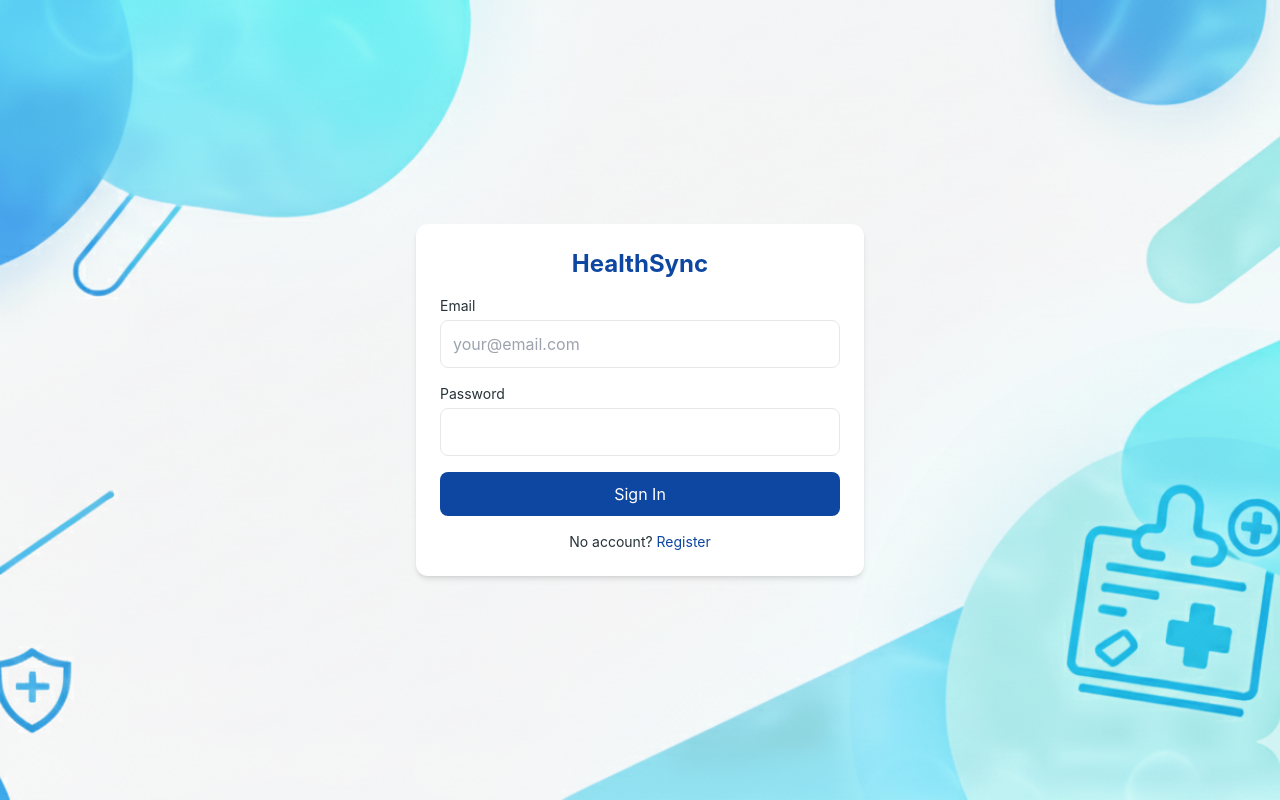
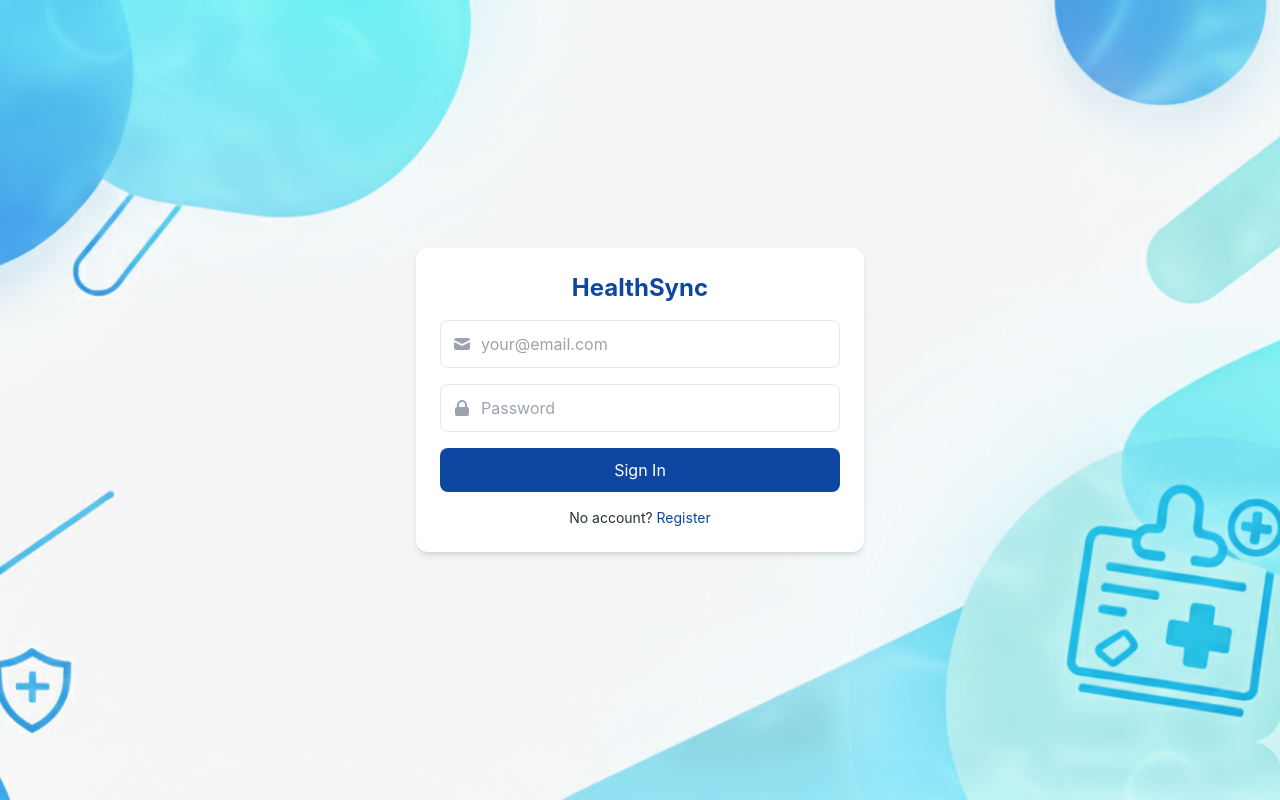
Before and after one commit to MuzammilCk/HealthCare, a React (Vite) app in the folder frontend/: page /auth/login in a window 1280 px wide. Built offline with nearby package versions, Linux system fonts and the light colour scheme; no server answers.

Commit message:
new changes

```diff
--- a/frontend/src/pages/auth/Login.jsx
+++ b/frontend/src/pages/auth/Login.jsx
@@ -25,13 +25,22 @@ export default function Login() {
 
   return (
     <form onSubmit={onSubmit} className="space-y-4">
-      <div>
-        <label className="block text-sm mb-1">Email</label>
-        <input type="email" name="email" value={form.email} onChange={onChange} className="w-full border rounded-lg px-3 py-2 h-12" placeholder="your@email.com" />
+      <div className="relative">
+        <span className="absolute inset-y-0 left-0 flex items-center pl-3">
+          <svg xmlns="http://www.w3.org/2000/svg" className="h-5 w-5 text-gray-400" viewBox="0 0 20 20" fill="currentColor">
+            <path d="M2.003 5.884L10 9.882l7.997-3.998A2 2 0 0016 4H4a2 2 0 00-1.997 1.884z" />
+            <path d="M18 8.118l-8 4-8-4V14a2 2 0 002 2h12a2 2 0 002-2V8.118z" />
+          </svg>
+        </span>
+        <input type="email" name="email" value={form.email} onChange={onChange} className="w-full border rounded-lg px-3 py-2 h-12 pl-10" placeholder="your@email.com" />
       </div>
-      <div>
-        <label className="block text-sm mb-1">Password</label>
-        <input type="password" name="password" value={form.password} onChange={onChange} className="w-full border rounded-lg px-3 py-2 h-12" />
+      <div className="relative">
+        <span className="absolute inset-y-0 left-0 flex items-center pl-3">
+          <svg xmlns="http://www.w3.org/2000/svg" className="h-5 w-5 text-gray-400" viewBox="0 0 20 20" fill="currentColor">
+            <path fillRule="evenodd" d="M5 9V7a5 5 0 0110 0v2a2 2 0 012 2v5a2 2 0 01-2 2H5a2 2 0 01-2-2v-5a2 2 0 012-2zm8-2v2H7V7a3 3 0 016 0z" clipRule="evenodd" />
+          </svg>
+        </span>
+        <input type="password" name="password" value={form.password} onChange={onChange} className="w-full border rounded-lg px-3 py-2 h-12 pl-10" placeholder="Password"/>
       </div>
       <button disabled={loading} className="w-full bg-primary text-white px-4 py-2 rounded-lg h-11">{loading ? 'Signing in…' : 'Sign In'}</button>
       <div className="text-sm text-center">
--- a/frontend/src/pages/auth/Register.jsx
+++ b/frontend/src/pages/auth/Register.jsx
@@ -3,17 +3,14 @@ import { useNavigate, Link } from 'react-router-dom';
 import { useAuth } from '../../contexts/AuthContext';
 import api from '../../services/api';
 
-// List of districts to be used in the dropdown
-const districtsOfKerala = ["Thiruvananthapuram", "Kollam", "Pathanamthitta", "Alappuzha", "Kottayam", "Idukki", "Ernakulam", "Thrissur", "Palakkad", "Malappuram", "Kozhikode", "Wayanad", "Kannur", "Kasaragod"];
-
 export default function Register() {
   const { register } = useAuth();
   const navigate = useNavigate();
-  const [form, setForm] = useState({ name: '', email: '', password: '', role: 'patient', specializationId: '', district: '' });
+  const [form, setForm] = useState({ name: '', email: '', password: '', role: 'patient', specializationId: '' });
   const [loading, setLoading] = useState(false);
   const [specializations, setSpecializations] = useState([]);
 
-  // Fetch specializations for the doctor role dropdown
+  // Fetch specializations when the component mounts
   useEffect(() => {
     (async () => {
       try {
@@ -32,9 +29,6 @@ export default function Register() {
     if (form.role === 'doctor' && !form.specializationId) {
       return alert('Please select a specialization.');
     }
-    if (!form.district) {
-      return alert('Please select your district.');
-    }
     setLoading(true);
     try {
       const user = await register(form);
@@ -48,40 +42,52 @@ export default function Register() {
 
   return (
     <form onSubmit={onSubmit} className="space-y-4">
-      <div>
-        <label className="block text-sm mb-1">Full Name</label>
-        <input name="name" value={form.name} onChange={onChange} className="w-full border rounded-lg px-3 py-2 h-12" />
+      <div className="relative">
+        <span className="absolute inset-y-0 left-0 flex items-center pl-3">
+          <svg xmlns="http://www.w3.org/2000/svg" className="h-5 w-5 text-gray-400" viewBox="0 0 20 20" fill="currentColor">
+            <path fillRule="evenodd" d="M10 9a3 3 0 100-6 3 3 0 000 6zm-7 9a7 7 0 1114 0H3z" clipRule="evenodd" />
+          </svg>
+        </span>
+        <input name="name" value={form.name} onChange={onChange} className="w-full border rounded-lg px-3 py-2 h-12 pl-10" placeholder="Full Name"/>
       </div>
-      <div>
-        <label className="block text-sm mb-1">Email</label>
-        <input type="email" name="email" value={form.email} onChange={onChange} className="w-full border rounded-lg px-3 py-2 h-12" />
+      <div className="relative">
+        <span className="absolute inset-y-0 left-0 flex items-center pl-3">
+          <svg xmlns="http://www.w3.org/2000/svg" className="h-5 w-5 text-gray-400" viewBox="0 0 20 20" fill="currentColor">
+            <path d="M2.003 5.884L10 9.882l7.997-3.998A2 2 0 0016 4H4a2 2 0 00-1.997 1.884z" />
+            <path d="M18 8.118l-8 4-8-4V14a2 2 0 002 2h12a2 2 0 002-2V8.118z" />
+          </svg>
+        </span>
+        <input type="email" name="email" value={form.email} onChange={onChange} className="w-full border rounded-lg px-3 py-2 h-12 pl-10" placeholder="Email"/>
       </div>
-      <div>
-        <label className="block text-sm mb-1">Password</label>
-        <input type="password" name="password" value={form.password} onChange={onChange} className="w-full border rounded-lg px-3 py-2 h-12" />
+      <div className="relative">
+        <span className="absolute inset-y-0 left-0 flex items-center pl-3">
+          <svg xmlns="http://www.w3.org/2000/svg" className="h-5 w-5 text-gray-400" viewBox="0 0 20 20" fill="currentColor">
+            <path fillRule="evenodd" d="M5 9V7a5 5 0 0110 0v2a2 2 0 012 2v5a2 2 0 01-2 2H5a2 2 0 01-2-2v-5a2 2 0 012-2zm8-2v2H7V7a3 3 0 016 0z" clipRule="evenodd" />
+          </svg>
+        </span>
+        <input type="password" name="password" value={form.password} onChange={onChange} className="w-full border rounded-lg px-3 py-2 h-12 pl-10" placeholder="Password"/>
       </div>
-      <div>
-        <label className="block text-sm mb-1">Role</label>
-        <select name="role" value={form.role} onChange={onChange} className="w-full border rounded-lg px-3 py-2 h-12">
+      <div className="relative">
+        <span className="absolute inset-y-0 left-0 flex items-center pl-3">
+          <svg xmlns="http://www.w3.org/2000/svg" className="h-5 w-5 text-gray-400" viewBox="0 0 20 20" fill="currentColor">
+            <path fillRule="evenodd" d="M10 2a1 1 0 00-1 1v1a1 1 0 002 0V3a1 1 0 00-1-1zM4 4a1 1 0 011-1h10a1 1 0 110 2H5a1 1 0 01-1-1zM5 9a1 1 0 00-1 1v6a1 1 0 102 0v-6a1 1 0 00-1-1zm10-1a1 1 0 011 1v6a1 1 0 11-2 0v-6a1 1 0 011-1zM9 9a1 1 0 00-1 1v6a1 1 0 102 0v-6a1 1 0 00-1-1z" clipRule="evenodd" />
+          </svg>
+        </span>
+        <select name="role" value={form.role} onChange={onChange} className="w-full border rounded-lg px-3 py-2 h-12 pl-10 appearance-none">
           <option value="patient">Patient</option>
           <option value="doctor">Doctor</option>
         </select>
       </div>
 
-      {/* New District Dropdown */}
-      <div>
-        <label className="block text-sm mb-1">District</label>
-        <select name="district" value={form.district} onChange={onChange} className="w-full border rounded-lg px-3 py-2 h-12">
-          <option value="">Select your district</option>
-          {districtsOfKerala.map(d => <option key={d} value={d}>{d}</option>)}
-        </select>
-      </div>
-
-      {/* Conditionally render specialization dropdown for doctors */}
+      {/* Conditionally render specialization dropdown */}
       {form.role === 'doctor' && (
-        <div>
-          <label className="block text-sm mb-1">Specialization</label>
-          <select name="specializationId" value={form.specializationId} onChange={onChange} className="w-full border rounded-lg px-3 py-2 h-12">
+        <div className="relative">
+          <span className="absolute inset-y-0 left-0 flex items-center pl-3">
+            <svg xmlns="http://www.w3.org/2000/svg" className="h-5 w-5 text-gray-400" viewBox="0 0 20 20" fill="currentColor">
+              <path fillRule="evenodd" d="M7 2a1 1 0 00-1 1v1H5a2 2 0 00-2 2v10a2 2 0 002 2h10a2 2 0 002-2V6a2 2 0 00-2-2h-1V3a1 1 0 10-2 0v1H8V3a1 1 0 00-1-1zm3 11a1 1 0 10-2 0v2a1 1 0 102 0v-2zm3-3a1 1 0 10-2 0v5a1 1 0 102 0V10z" clipRule="evenodd" />
+            </svg>
+          </span>
+          <select name="specializationId" value={form.specializationId} onChange={onChange} className="w-full border rounded-lg px-3 py-2 h-12 pl-10 appearance-none">
             <option value="">Select your specialization</option>
             {specializations.map(spec => (
               <option key={spec._id} value={spec._id}>{spec.name}</option>
```
